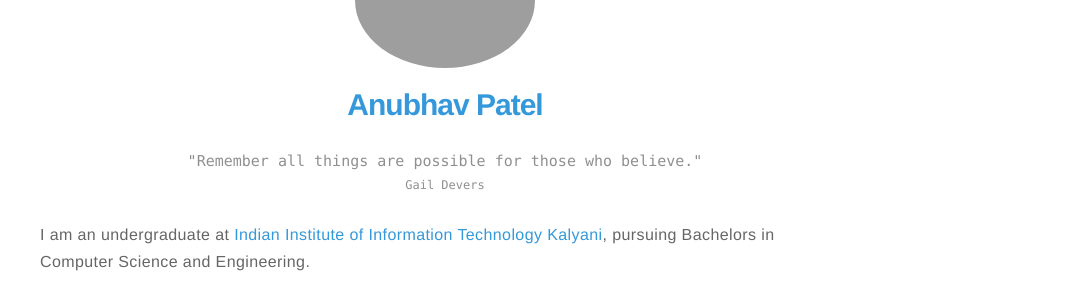
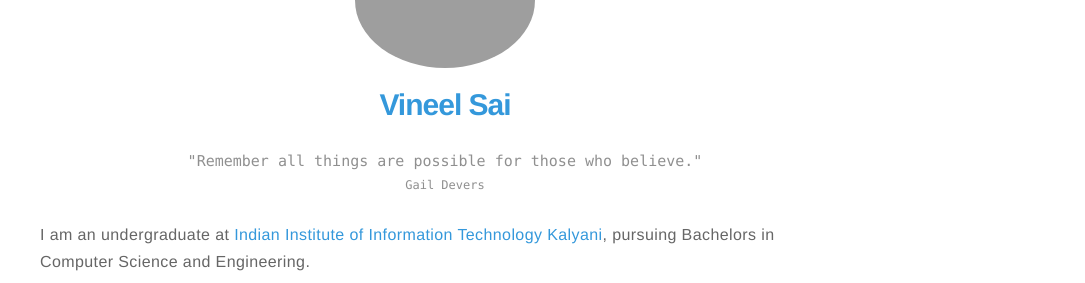
Before and after one commit to VSArchive/Portfolio-Archive-1, a Jekyll site: the page built from about.md, in a window 1280 px wide. Shown: the part 192-475 px from the top of the page, without its empty margins (195-1280 px from the left). Built offline with Jekyll 4.4.1, drawn with Linux system fonts in a browser that asks for light colours.

Commit message:
Update about.md

```diff
--- a/about.md
+++ b/about.md
@@ -3,7 +3,7 @@ title: About
 layout: page
 ---
 <img style="text-align: center; border-radius: 100%; max-width: 180px;" src="{{ site.url }}/{{ site.picture }}">
-<h1 style="margin-bottom: 3rem; color:#3498db">Anubhav Patel</h1>
+<h1 style="margin-bottom: 3rem; color:#3498db">Vineel Sai</h1>
 
 <h4 align="center" style="opacity: 0.5; font-weight: normal; font-family: 'Consolas', Liberation Mono, Menlo, Courier, monospace; font-size: 1.5rem;">"Remember all things are possible for those who believe."<pre style="border: none;">Gail Devers</pre>
 </h4>
```
